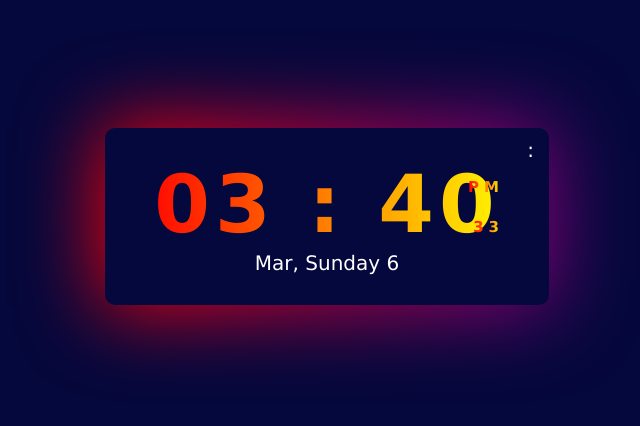
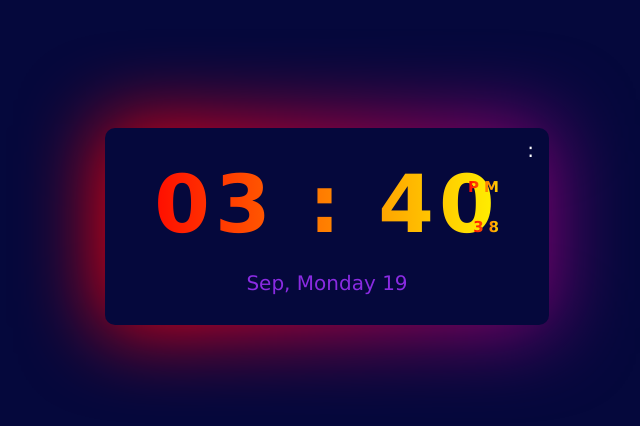
Before and after one commit to Sukanto01899/simple-clock, a plain HTML site: page index.html in a window 1280 px wide. Shown: the whole page, without its empty margins (313-953 px from the left). Drawn offline with Linux system fonts and the light colour scheme.

Commit message:
Date added

```diff
--- a/app.js
+++ b/app.js
@@ -2,6 +2,9 @@ let time = document.querySelector('#timeset');
 const date = document.querySelector('.date');
 const session = document.getElementById('session');
 const seconds = document.getElementById('second');
+const months = document.querySelector('.date');
+const mm = ['Jan', 'Feb', 'Mar', 'Apr', 'May', 'Jun', 'Jul', 'Aug', 'Sep', 'Oct', 'Nov', 'Dec'];
+let dd = ['Sunday', 'Monday', 'Tuesday',' Wednesday',' Thirstday', 'Friday', 'Satarday'];
 
 function showTime(){
     let date = new Date();
@@ -9,6 +12,9 @@ function showTime(){
     let minute = date.getMinutes();
     let second = date.getSeconds();
     let sesson = 'AM'
+    let month = date.getMonth();
+    let day = date.getDay();
+    let dateNo = date.getDate()
 
     if(hour == 0){
         hour = 12;
@@ -24,8 +30,10 @@ function showTime(){
 
    time.textContent = `${hour} : ${minute}`;
    session.textContent = sesson;
-   seconds.textContent = second
+   seconds.textContent = second;
+   months.textContent = `${mm[month]}, ${dd[day]} ${dateNo}`;
 
+   setTimeout(showTime, 1000)
 }
 
 showTime()
--- a/index.html
+++ b/index.html
@@ -79,6 +79,8 @@
             font-size: 20px;
             color: white;
             text-align: center;
+            margin-top: 20px;
+            color: blueviolet;
         }
     </style>
 </head>
```
Also changed, not shown: test.js (added, +13 -0 lines).
